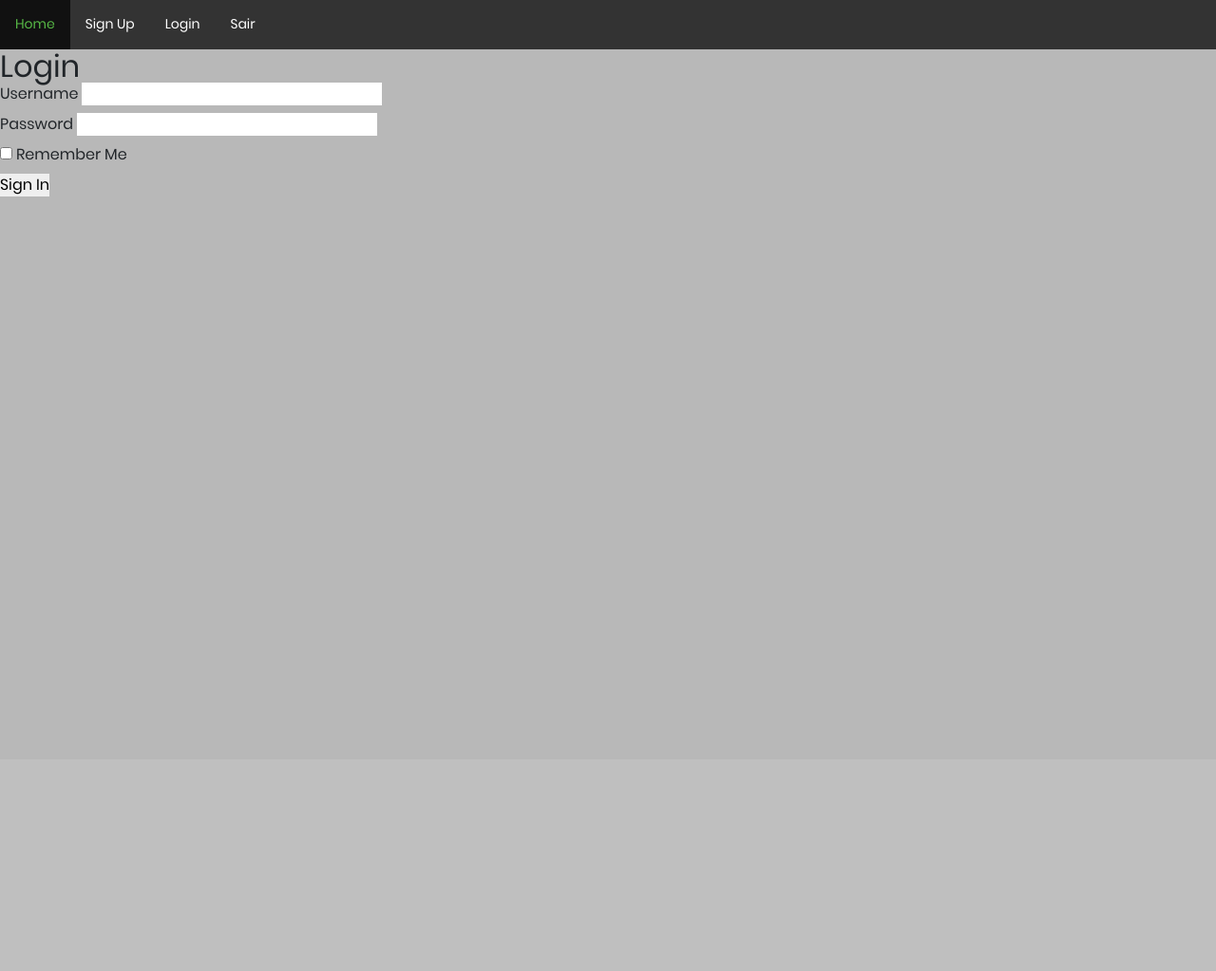
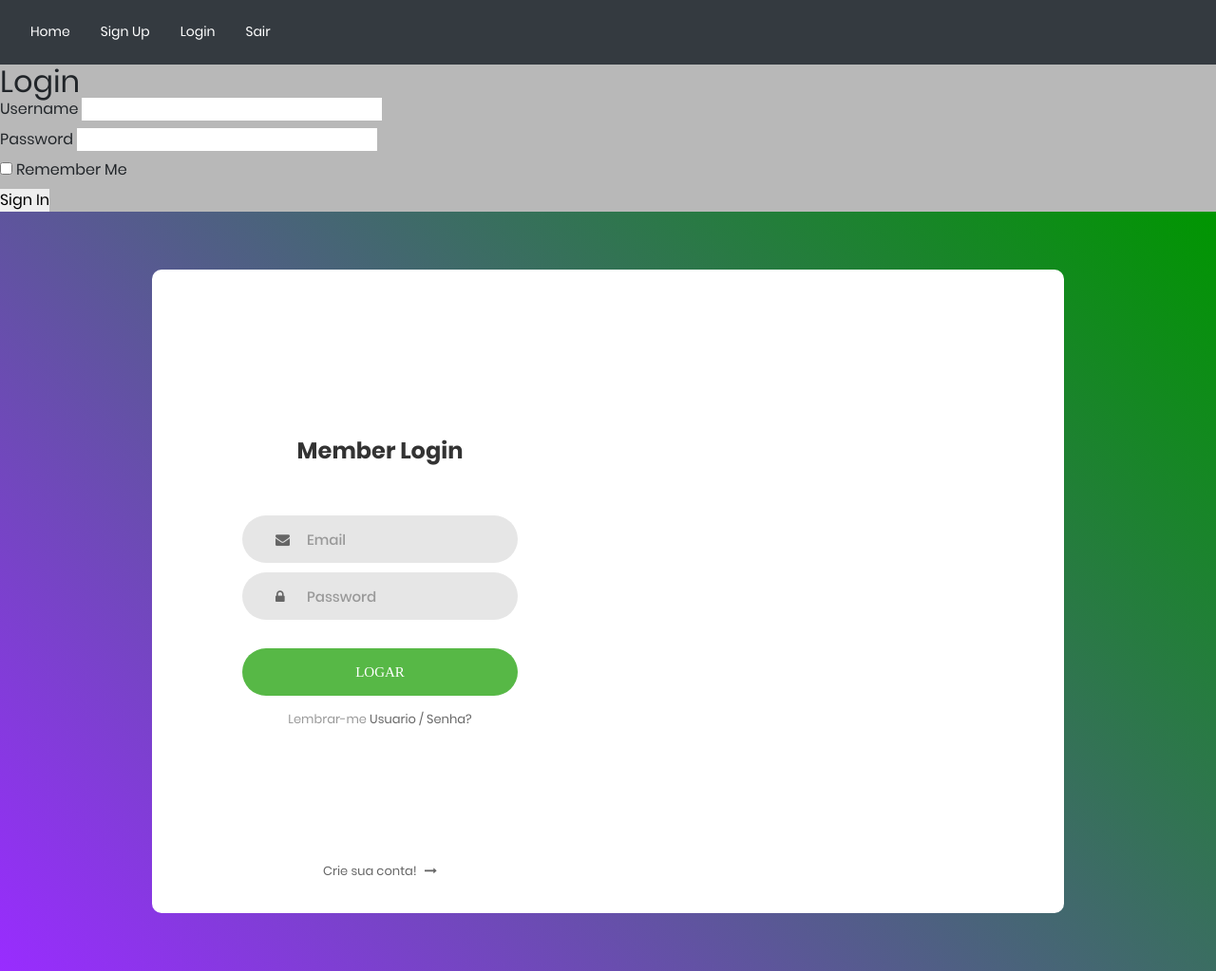
Before and after one commit to tbgbarros/PI_4SEM_2024, a Flask app: page /auth/login in a window 1280 px wide. Shown: the whole page at 95% size. Before the commit the page ends 207 px from the top, so only its background shows below. Run offline with Flask 3, Linux system fonts and the light colour scheme; parts of the project's set-up code (start-up, migrations or seed data) failed here and were passed over; some libraries are stand-ins or nearby versions; some web fonts are replaced.

Commit message:
login config

```diff
--- a/CODIFICAÇÃO/app/static/css/meu.css
+++ b/CODIFICAÇÃO/app/static/css/meu.css
@@ -2,13 +2,13 @@
     background-color: rgb(184, 184, 184);
 }
 
-ul {
+/* ul {
     list-style-type: none;
     margin: 0;
     padding: 0;
     overflow: hidden;
     background-color: #333;
-}
+} */
 
 li {
     float: left;
--- a/CODIFICAÇÃO/app/templates/auth/login.html
+++ b/CODIFICAÇÃO/app/templates/auth/login.html
@@ -19,7 +19,7 @@
         {{ form.submit() }}
     </div>
 </form>
-{% endblock %}
+
 <div class="limiter">
     <div class="container-login100">
         <div class="wrap-login100">
@@ -50,22 +50,22 @@
 
                 <div class="container-login100-form-btn">
                     <button class="login100-form-btn">
-                        Login
+                        Logar
                     </button>
                 </div>
                 <!-- <img src="{{ url_for('static', filename='images/img-01.png') }}" alt="Logo"> -->
                 <div class="text-center p-t-12">
                     <span class="txt1">
-                        Forgot
+                        Lembrar-me
                     </span>
                     <a class="txt2" href="#">
-                        Username / Password?
+                        Usuario / Senha?
                     </a>
                 </div>
 
                 <div class="text-center p-t-136">
-                    <a class="txt2" href="#">
-                        Create your Account
+                    <a class="txt2" href="{{ url_for('auth.signup') }}">
+                        Crie sua conta!
                         <i class="fa fa-long-arrow-right m-l-5" aria-hidden="true"></i>
                     </a>
                 </div>
@@ -73,3 +73,5 @@
         </div>
     </div>
 </div>
+
+{% endblock %}
--- a/CODIFICAÇÃO/app/templates/base.html
+++ b/CODIFICAÇÃO/app/templates/base.html
@@ -31,7 +31,7 @@
 </head>
 
 <body>
-    <nav>
+    <nav class="navbar navbar-light bg-dark navbar-expand-lg">
         <ul>
             <li><a href="{{ url_for('main.index') }}">Home</a></li>
             <li><a href="{{ url_for('auth.signup') }}">Sign Up</a></li>
```
